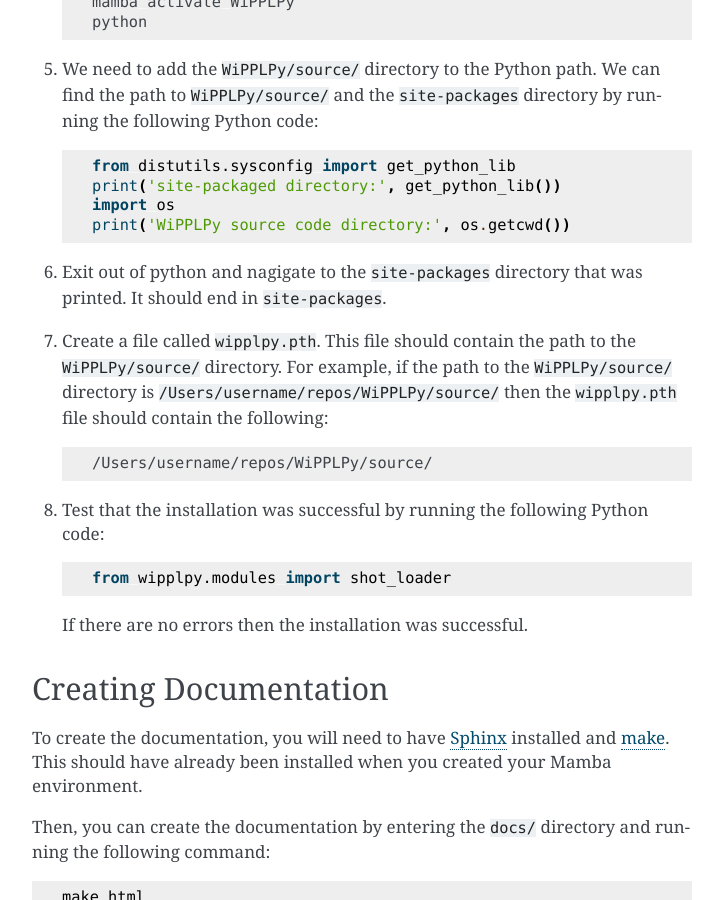
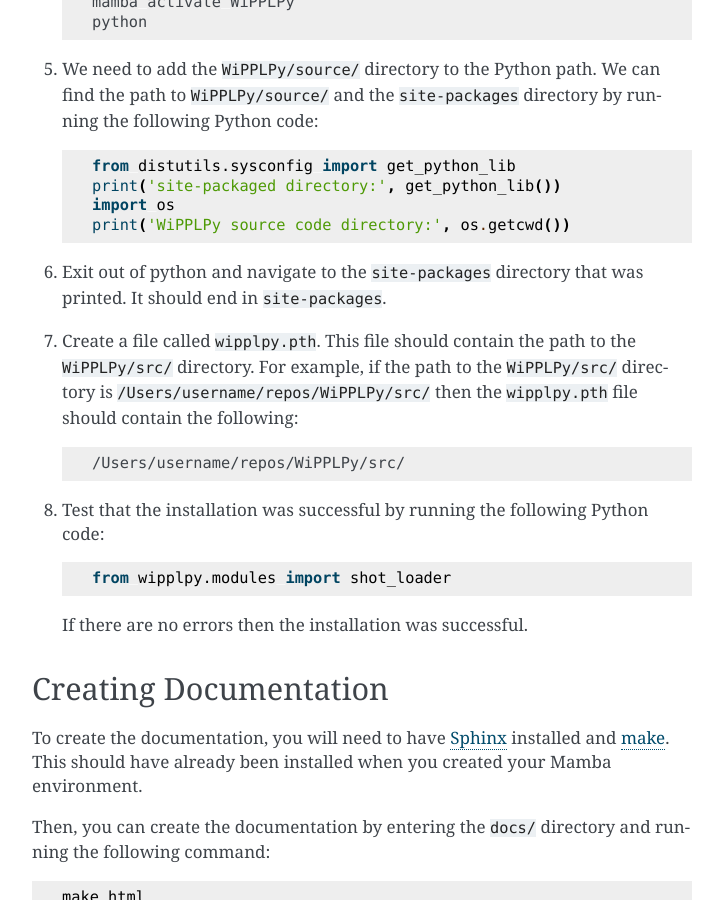
Before and after one commit to kuchtact/WiPPLPy, a Sphinx documentation site: the page built from docs/source/installation.rst, in a window 1280 px wide and 900 px high, scrolled down 2763 px. Shown: the whole window, without its empty margins (388-1111 px from the left). Built offline with Sphinx 7.4.7, drawn with Linux system fonts in a browser that asks for light colours.

Commit message:
Update to paths in installation instructions and spelling

```diff
--- a/docs/source/installation.rst
+++ b/docs/source/installation.rst
@@ -160,17 +160,17 @@ create an environment for running the code in.
       import os
       print('WiPPLPy source code directory:', os.getcwd())
 
-6. Exit out of python and nagigate to the :file:`site-packages` directory that
+6. Exit out of python and navigate to the :file:`site-packages` directory that
    was printed. It should end in :file:`site-packages`.
 
 7. Create a file called :file:`wipplpy.pth`. This file should contain the path
-   to the :file:`WiPPLPy/source/` directory. For example, if the path to the
-   :file:`WiPPLPy/source/` directory is :file:`/Users/username/repos/WiPPLPy/source/`
+   to the :file:`WiPPLPy/src/` directory. For example, if the path to the
+   :file:`WiPPLPy/src/` directory is :file:`/Users/username/repos/WiPPLPy/src/`
    then the :file:`wipplpy.pth` file should contain the following:
 
    .. code-block:: bash
 
-      /Users/username/repos/WiPPLPy/source/
+      /Users/username/repos/WiPPLPy/src/
 
 8. Test that the installation was successful by running the following Python
    code:
```
